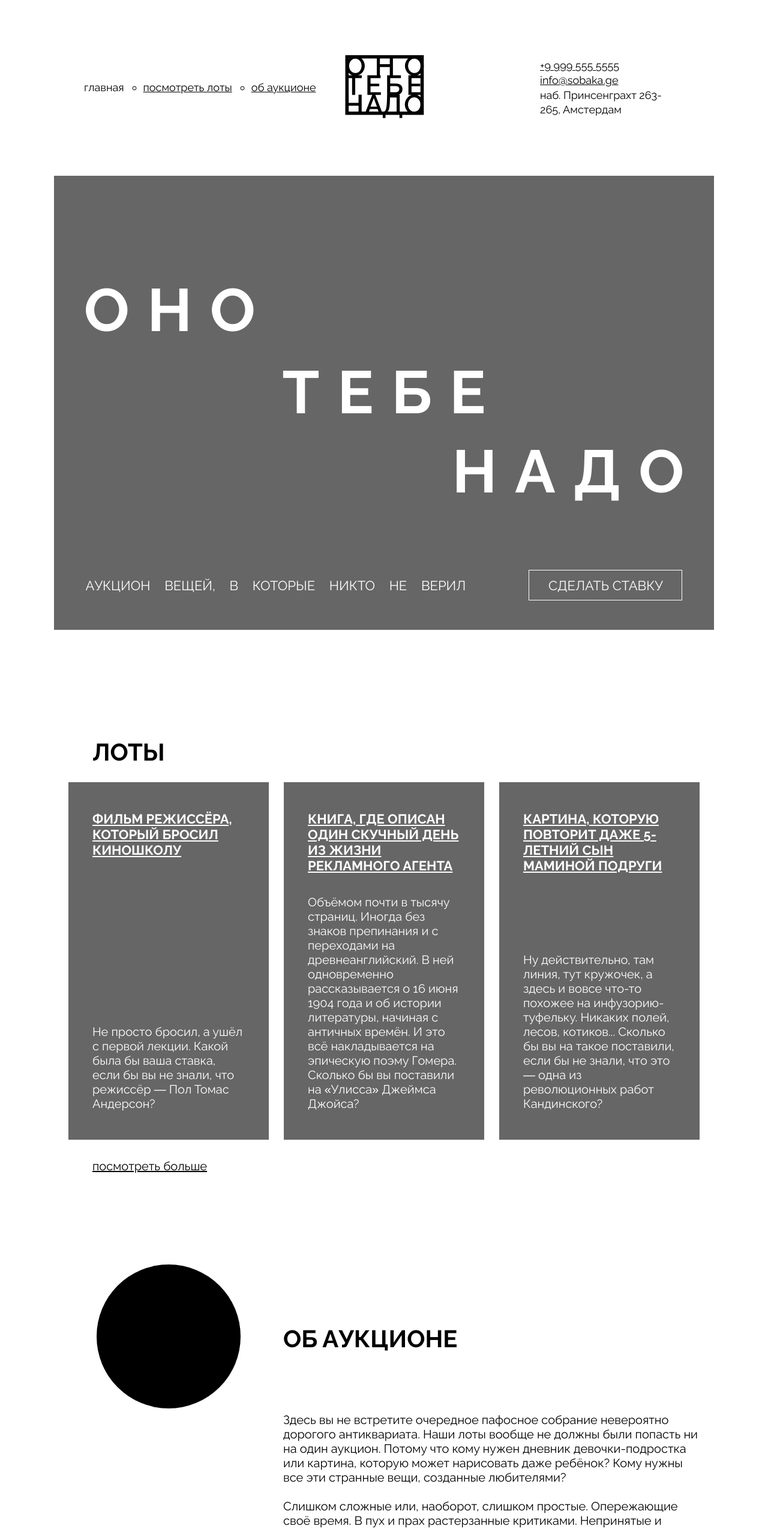
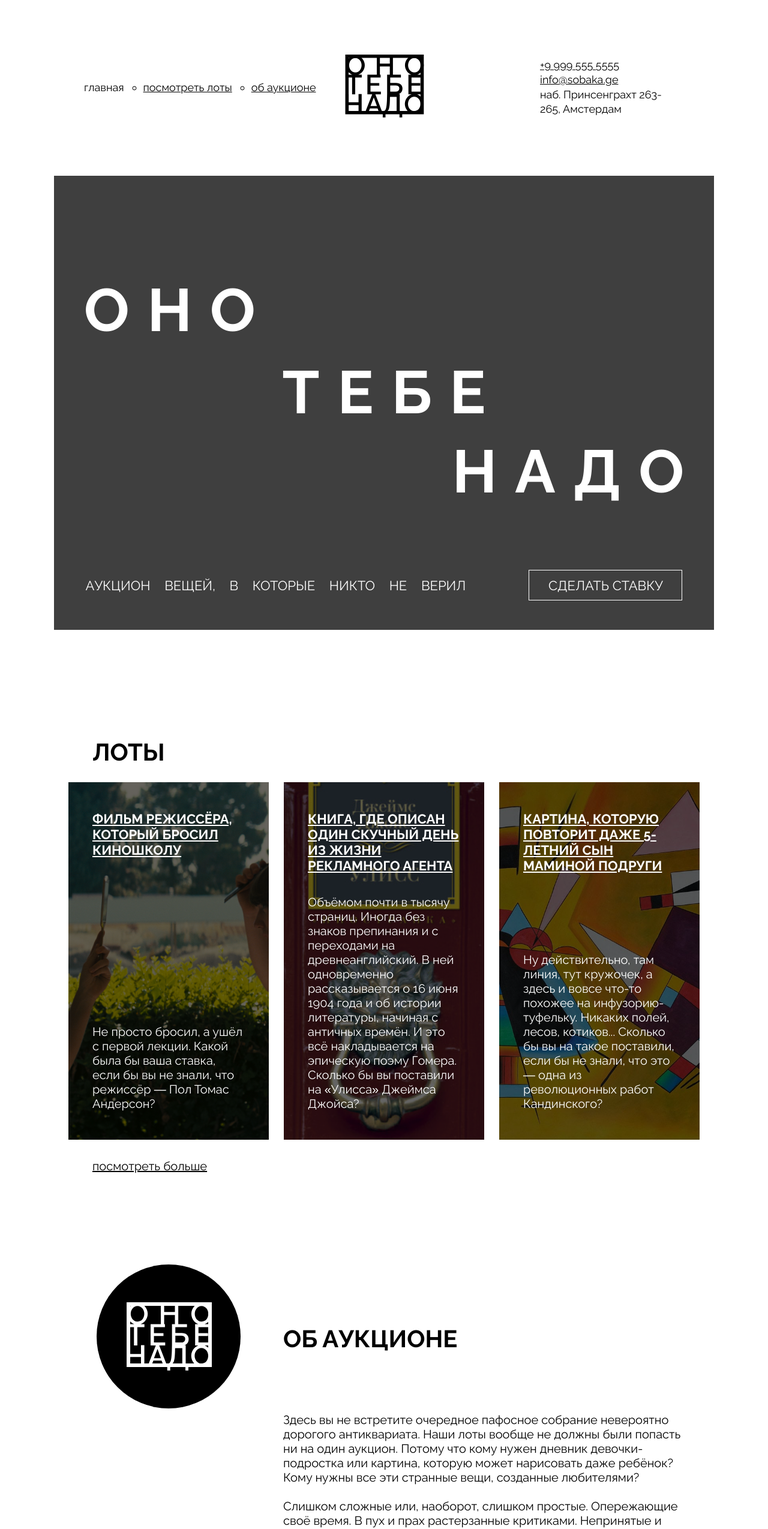
Before and after one commit to GeorgeBorisovsky/ono-tebe-nado-fd, a plain HTML site: page index.html in a window 1280 px wide. Shown: the top 2549 px of the page at 60% size. Drawn offline with Linux system fonts and the light colour scheme; the site is published under a folder, as on GitHub Pages, so addresses that start at the root find nothing.

Commit message:
commit-4

```diff
--- a/index.html
+++ b/index.html
@@ -15,7 +15,7 @@
       <nav class="header__menu">
         <ul class="header__menu-list">
           <li class="header__menu-item nobullet">
-            <a class="header__menu-link">главная</a>
+            <a class="header__menu-link link-active" href="#">главная</a>
           </li>
           <li class="header__menu-item">
             <a class="header__menu-link" href="#">посмотреть лоты</a>
@@ -53,47 +53,47 @@
         </div>
       </section>
       <section class="lots">
-        <h2 class="lots__heading">ЛОТЫ</h2>
+        <h2 class="lots__heading">лоты</h2>
         <ul class="lots__card-list">
           <li class="lots__card-list-item">
+            <a class="card-link" href="#">
               <article class="card card_type_film">
-              <a class="card-link" href="#">
-                <p class="card__title">
+                <h3 class="card__title">
                   Фильм режиссёра, который бросил киношколу
-                </p>
-              </a>
+                </h3>
                 <p class="card__text">
                   Не просто бросил, а ушёл с первой лекции. Какой была бы ваша
-                ставка, если бы вы не знали, что режиссёр — Пол Томас Андерсон?
+                  ставка, если бы вы не знали, что режиссёр — Пол Томас
+                  Андерсон?
                 </p>
                 <div class="overlay"></div>
               </article>
+            </a>
           </li>
           <li class="lots__card-list-item">
+            <a class="card-link" href="#">
               <article class="card card_type_book">
-              <a class="card-link" href="#">
-                <p class="card__title">
+                <h3 class="card__title">
                   Книга, где описан один скучный день из жизни рекламного агента
-                </p>
-              </a>
+                </h3>
                 <p class="card__text">
-                Объёмом почти в тысячу страниц. Иногда без знаков препинания и с
-                переходами на древнеанглийский. В ней одновременно
+                  Объёмом почти в тысячу страниц. Иногда без знаков препинания и
+                  с переходами на древнеанглийский. В ней одновременно
                   рассказывается о 16 июня 1904 года и об истории литературы,
-                начиная с античных времён. И это всё накладывается на эпическую
-                поэму Гомера. Сколько бы вы поставили на «Улисса» Джеймса
-                Джойса?
+                  начиная с античных времён. И это всё накладывается на
+                  эпическую поэму Гомера. Сколько бы вы поставили на «Улисса»
+                  Джеймса Джойса?
                 </p>
                 <div class="overlay"></div>
               </article>
+            </a>
           </li>
           <li class="lots__card-list-item">
+            <a class="card-link" href="#">
               <article class="card card_type_picture">
-              <a class="card-link" href="#">
-                <p class="card__title">
+                <h3 class="card__title">
                   Картина, которую повторит даже 5-летний сын маминой подруги
-                </p>
-              </a>
+                </h3>
                 <p class="card__text">
                   Ну действительно, там линия, тут кружочек, а здесь и вовсе
                   что-то похожее на инфузорию-туфельку. Никаких полей, лесов,
@@ -102,6 +102,7 @@
                 </p>
                 <div class="overlay"></div>
               </article>
+            </a>
           </li>
         </ul>
         <a class="lots__look-more-link" href="#">посмотреть больше</a>
@@ -109,8 +110,8 @@
       <section class="about">
         <div class="about__grid">
           <div class="about__logo"></div>
-          <div class="about__column">
-            <h3 class="about__title">Об аукционе</h3>
+          <article class="about__column">
+            <h2 class="about__title">Об аукционе</h2>
             <div class="about__text">
               <p>
                 Здесь вы не встретите очередное пафосное собрание невероятно
@@ -129,12 +130,12 @@
                 эти лоты стали культовыми.
               </p>
             </div>
-          </div>
+          </article>
         </div>
       </section>
     </main>
     <footer class="footer">
-      <address class="address header__address">
+      <address class="address footer__address">
         <a href="tel:+99995555555">+9 999 555 5555</a>
         <a href="mailto:info@sobaka.ge">info@sobaka.ge</a>
         <p>наб. Принсенграхт 263- 265, Амстердам</p>
@@ -142,7 +143,7 @@
       <nav class="footer__menu">
         <ul class="footer__menu-list">
           <li class="footer__menu-list-item">
-            <a class="footer__menu-link">главная</a>
+            <a class="footer__menu-link link-active" href="#">главная</a>
           </li>
           <li class="footer__menu-list-item">
             <a class="footer__menu-link" href="">посмотреть лоты</a>
--- a/styles/style.css
+++ b/styles/style.css
@@ -2,23 +2,24 @@
   display: grid;
   grid-template-columns: 1fr min-content 1fr;
   align-items: center;
-  height: 293px;
+  padding-top: 91px;
+  padding-bottom: 93px;
 }
 
 .header__menu-list {
   display: flex;
   gap: 32px;
   margin-left: 50px;
-  font-family: "Raleway";
-  font-weight: 400;
   font-size: 18px;
-  font-style: normal;
-  line-height: 104%;
   list-style: circle;
 }
 
 .nobullet {
   list-style-type: none;
+}
+
+.link-active {
+  text-decoration: none;
 }
 
 .header__logo-image {
@@ -42,7 +43,7 @@
   position: relative;
   z-index: 0;
   min-height: 757px;
-  background-image: url(/images/cover.jpg);
+  background-image: url(../images/cover.jpg);
   background-repeat: no-repeat;
   background-position: center;
   background-size: cover;
@@ -50,6 +51,8 @@
 
 .overlay {
   position: absolute;
+  top: 0;
+  left: 0;
   z-index: -1;
   width: 100%;
   height: 100%;
@@ -87,7 +90,6 @@
   display: flex;
   justify-content: space-around;
   align-items: center;
-  height: 51px;
   color: white;
   text-transform: uppercase;
 }
@@ -112,31 +114,32 @@
 /* начало секции с карточками */
 
 .lots {
-  min-height: 723px;
   padding: 180px 24px 120px;
 }
 
-h2 {
+.lots__heading {
   margin-left: 40px;
   font-weight: bold;
   font-size: 40px;
+  text-transform: uppercase;
 }
 
 .lots__card-list {
   display: flex;
+  flex-wrap: wrap;
   gap: 25px;
   margin-top: 27px;
   color: white;
-  list-style: none;
 }
 
 .lots__card-list-item {
   width: 334px;
-  height: 596px;
+  min-height: 596px;
 }
 
 .card-link {
   height: 100%;
+  text-decoration: none;
   text-decoration-color: white;
 }
 
@@ -151,38 +154,41 @@ h2 {
 }
 
 .card_type_film {
-  background-image: url(/images/card-lot-01.jpg);
+  background-image: url(../images/card-lot-01.jpg);
 }
 
 .card_type_book {
-  background-image: url(/images/card-lot-02.jpg);
+  background-image: url(../images/card-lot-02.jpg);
 }
 
 .card_type_picture {
-  background-image: url(/images/card-lot-03.jpg);
+  background-image: url(../images/card-lot-03.jpg);
 }
 
 .card__title {
   margin: 48px 40px 0px;
   font-weight: bold;
   font-size: 22px;
+  text-decoration: underline;
   text-transform: uppercase;
 }
 .card__text {
+  position: absolute;
+  bottom: 0;
   margin: 0px 40px 48px;
   font-size: 20px;
 }
 
 .lots__look-more-link {
   display: block;
-  padding: 32px 40px;
+  max-width: fit-content;
+  margin: 32px 40px;
   font-size: 20px;
 }
 
 /* конец секции с карточками */
 
 .about {
-  height: 595px;
   padding: 0 24px;
 }
 
@@ -197,7 +203,7 @@ h2 {
   margin: 0px 47px;
   border-radius: 50%;
   background-color: #000;
-  background-image: url(/images/logo-white.svg);
+  background-image: url(../images/logo-white.svg);
   background-repeat: no-repeat;
   background-position: center;
   background-size: 148px 114px;
@@ -218,6 +224,7 @@ h2 {
   display: flex;
   flex-direction: column;
   gap: 24px;
+  width: 690px;
   margin-top: 100px;
   font-size: 20px;
 }
@@ -226,8 +233,13 @@ h2 {
   display: grid;
   grid-template-columns: 1fr 1fr 1fr;
   column-gap: 40px;
-  height: 180px;
-  margin-top: 147px;
+  margin-top: 183px;
+  padding-bottom: 80px;
+}
+
+.footer__address {
+  max-width: 260px;
+  margin-right: 30px;
 }
 
 .footer__menu-list {
```
Lines whose indentation alone changed are shown as unchanged.
